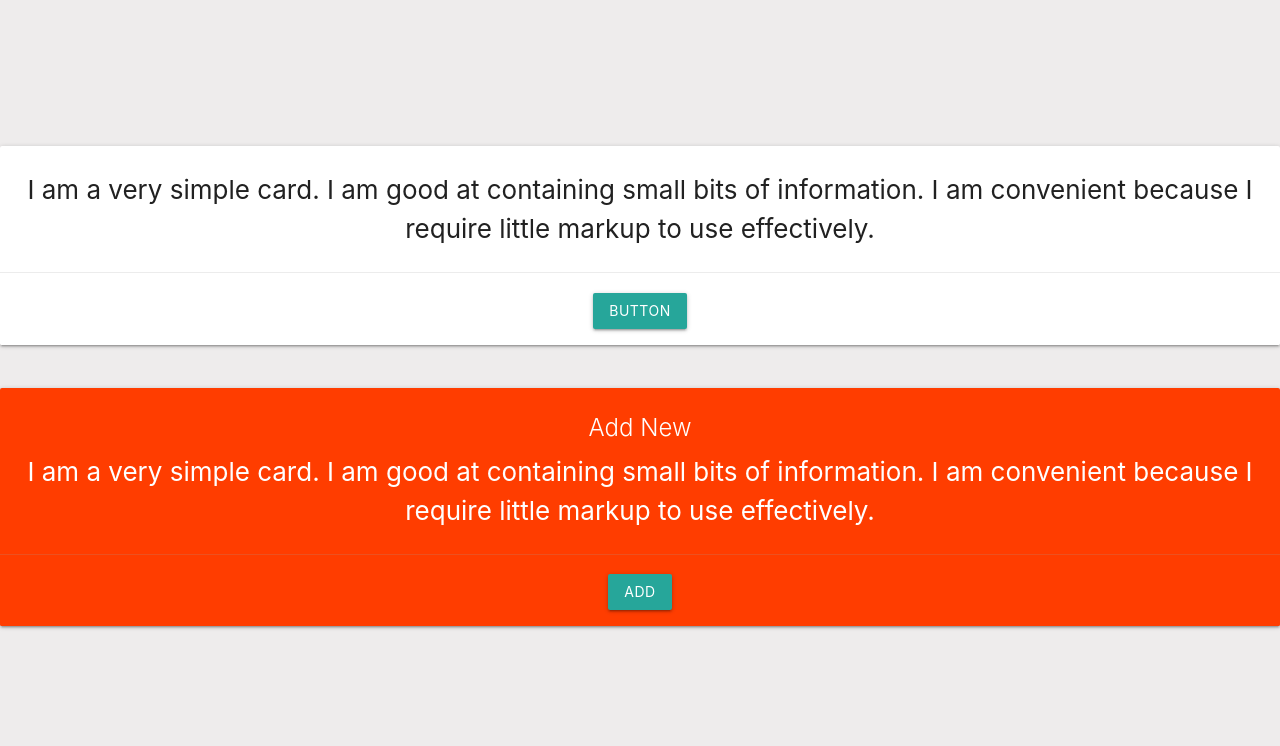
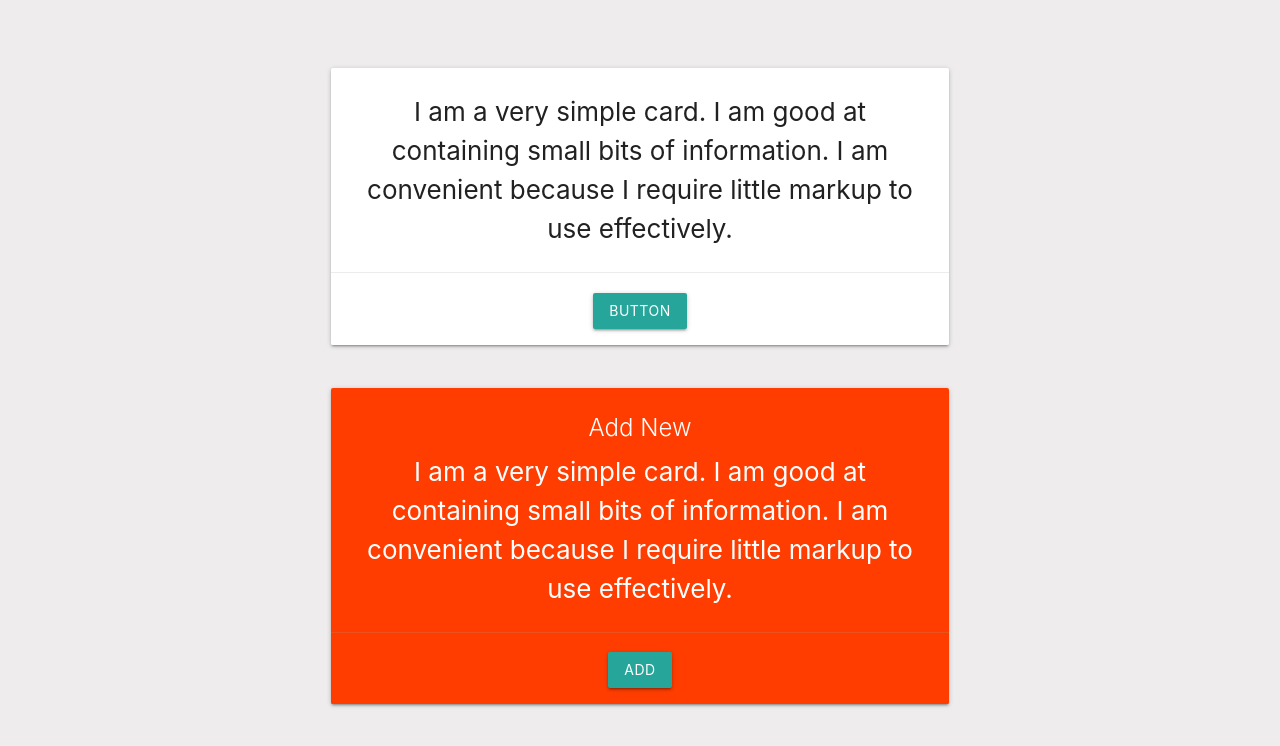
Before and after one commit to jhiatt/pomodoro, a React (Create React App) app: page / in a window 1280 px wide. Shown: the top 746 px of the page. Built offline with nearby package versions, Linux system fonts and the light colour scheme.

Commit message:
center cards

```diff
--- a/src/components/task.js
+++ b/src/components/task.js
@@ -6,6 +6,7 @@ class Task extends React.Component {
     render() {
         return (
             <div className="row">
+                <div className="col s12 m6 offset-m3">
                     <div className="card">
                         <div className="card-content grey-text text-darken-4">
                             <p>I am a very simple card. I am good at containing small bits of information.
@@ -16,6 +17,7 @@ class Task extends React.Component {
                         </div>
                     </div>
                 </div>
+            </div>
         )
     }
 }
--- a/src/components/tasklist.js
+++ b/src/components/tasklist.js
@@ -8,6 +8,8 @@ class TaskList extends React.Component {
             <React.Fragment>
                 <Task />
                 <div className="row">
+                    <div className="col s12 m6 offset-m3">
+
                         <div className="card deep-orange accent-3">
                             <div className="card-content white-text">
                                 <span className="card-title">Add New</span>
@@ -19,6 +21,7 @@ class TaskList extends React.Component {
                             </div>
                         </div>
                     </div>
+                </div>
             </React.Fragment>
         )
     }
```
Lines whose indentation alone changed are shown as unchanged.
